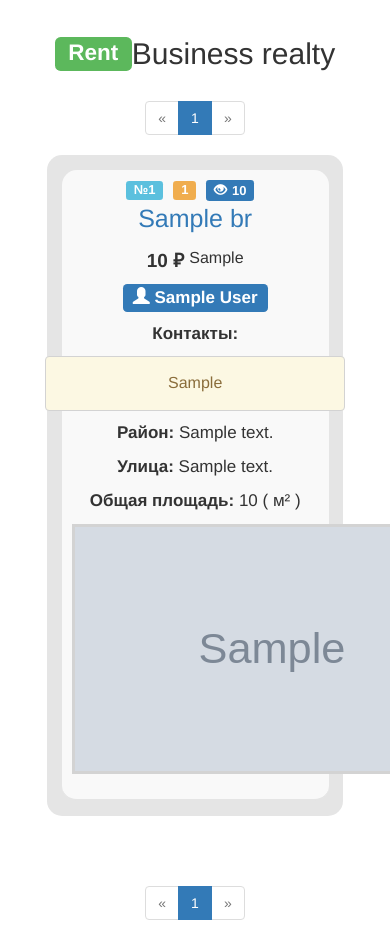
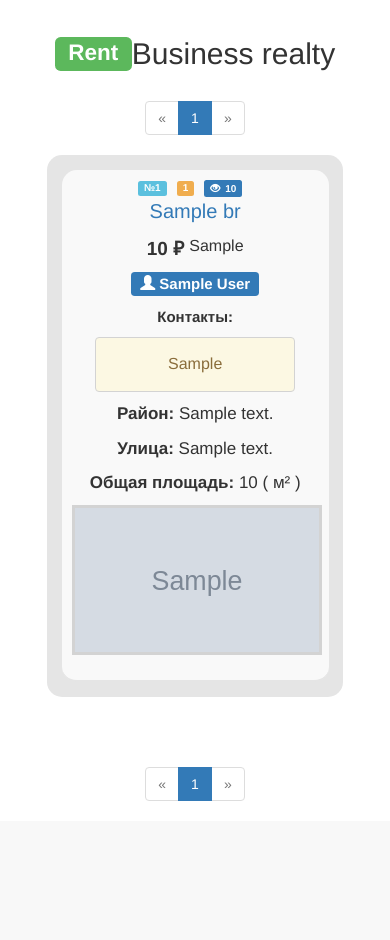
Before and after one commit to Kuj1/far_app, a Flask app: page / in a window 390 px wide; the page is wider, and only the part inside the window is pictured. Shown: the part 55-995 px from the top of that part. After the commit the page ends 856 px from the top of that part, so only its background shows below. Run offline with Flask 2, Linux system fonts and the light colour scheme; a user stored in the database is signed in; tables that the repository leaves empty hold one stand-in row (values such as "Sample post"); grey boxes marked "Sample" are stand-in pictures; some libraries are stand-ins or nearby versions.

Commit message:
fixe responsive layout (css style etc.)

```diff
--- a/app/static/css/cards.css
+++ b/app/static/css/cards.css
@@ -213,4 +213,94 @@
     .card_title {
         text-align: center;
     }
+
+    hr {
+        display: none;
+    }
 }
+
+@media (max-width: 500px) {
+
+    .card_number {
+    align-self: center;
+    margin-right: 10px;
+    font-size: 10px;
+}
+
+    .card_views {
+        align-self: center;
+        font-size: 10px;
+    }
+
+    .card_date {
+        align-self: center;
+        margin-right: 10px;
+        font-size: 10px;
+    }
+
+    .cards_list {
+        max-width: 80%;
+
+    }
+
+    .card_item {
+        display: flex;
+        justify-content: center;
+        justify-content: flex-start;
+        flex-direction: column;
+        max-width: 90%;
+        padding: 10px;
+        margin: 15px;
+        background-color: #ffffffc9;
+        border-bottom: 2px solid #e5e5e5;
+        border-radius: 15px;
+    }
+
+    .info_container {
+        display: flex;
+        align-items: center;
+    }
+
+    .card_title {
+        font-size: 20px;
+    }
+
+    .card_price_container {
+        display: flex;
+        font-size: 16px;
+    }
+
+    .card_price {
+        margin-right: 5px;
+        font-size: 19px;
+        font-weight: 800;
+    }
+
+    .card_author {
+        font-size: 15px;
+    }
+
+    .contacts_label {
+        font-size: 15px
+    }
+
+    .contacts_container {
+        display: flex;
+        flex-direction: column;
+        align-items: center;
+        margin-bottom: 10px;
+        padding: 15px;
+        width: 200px;
+        border: 1px solid lightgray;
+    }
+
+    .card_img_wrap {
+        width: 250px;
+        height: 150px;
+        margin: auto auto 15px auto;
+    }
+
+    hr {
+        display: none;
+    }
+}
```
